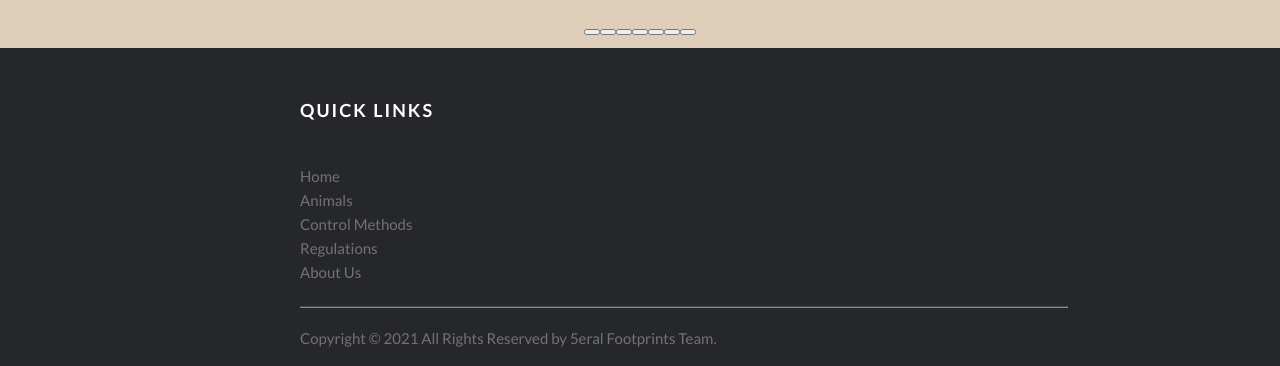
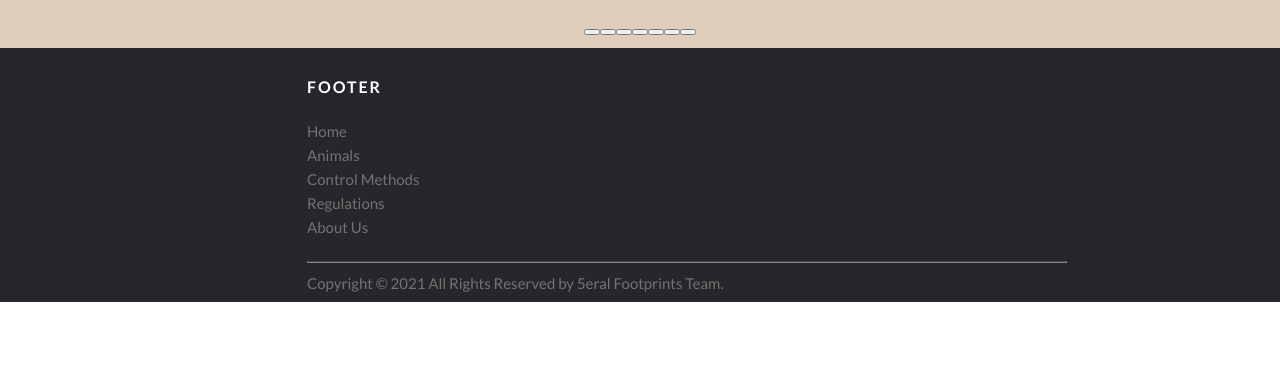
Before and after one commit to chengguang-li0313/IE-iteration3Web, a Next.js app: page / in a window 1280 px wide. Shown: the part 3799-4165 px from the top of the page. After the commit the page ends 4101 px from the top, so only its background shows below. Built offline with nearby package versions, Linux system fonts and the light colour scheme.

Commit message:
update footer section 1

```diff
--- a/component/Footer.js
+++ b/component/Footer.js
@@ -1,14 +1,10 @@
-import styles from '../styles/Home.module.css'
-import Link from 'next/link'
-import textStyle from '../styles/FooterText.module.css';
 import style from '../styles/Footer.module.css';
-import { Container, Row, Col } from "reactstrap";
 import React from "react";
 export const Footer = () => {
     return (
         <div className={style.sitefooter}>
          <div className={style.container}>
-                    <h6>Quick Links</h6>
+                    <h6>Footer</h6>
                 <ul className={style.footerlinks}>
                       <li><a href="/">Home</a></li>
                      <li><a href="/animals">Animals</a></li>
--- a/styles/Footer.module.css
+++ b/styles/Footer.module.css
@@ -1,6 +1,6 @@
 .sitefooter {
   background-color: #26272b;
-  padding: 45px 0 20px;
+  padding: 0.5rem;
   font-size: 15px;
   line-height: 24px;
   color: #737373;
@@ -22,10 +22,11 @@
 }
 .sitefooter h6 {
   color: #fff;
-  font-size: 18px;
+  font-size: 16px;
   text-transform: uppercase;
-  margin-top: 5px;
   letter-spacing: 2px;
+  margin-top: 20px;
+  margin-bottom: 20px;
 }
 
 .sitefooter a {
@@ -67,7 +68,8 @@
   background-color: #33353d;
 }
 .copyrighttext {
-  margin-top: 20px;
+  margin-top: 10px;
+  margin-bottom: 20px;
 }
 @media (max-width: 991px) {
   .site-footer [class^="col-"] {
```
